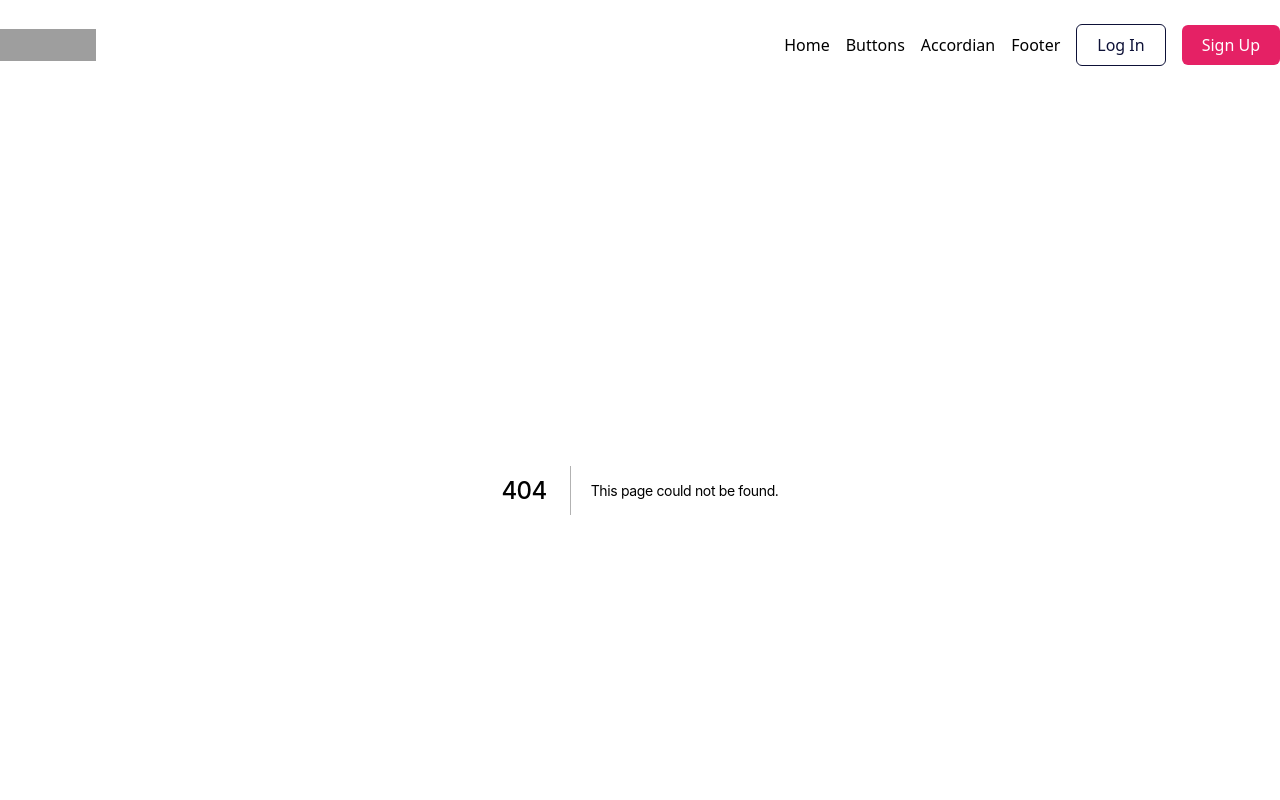
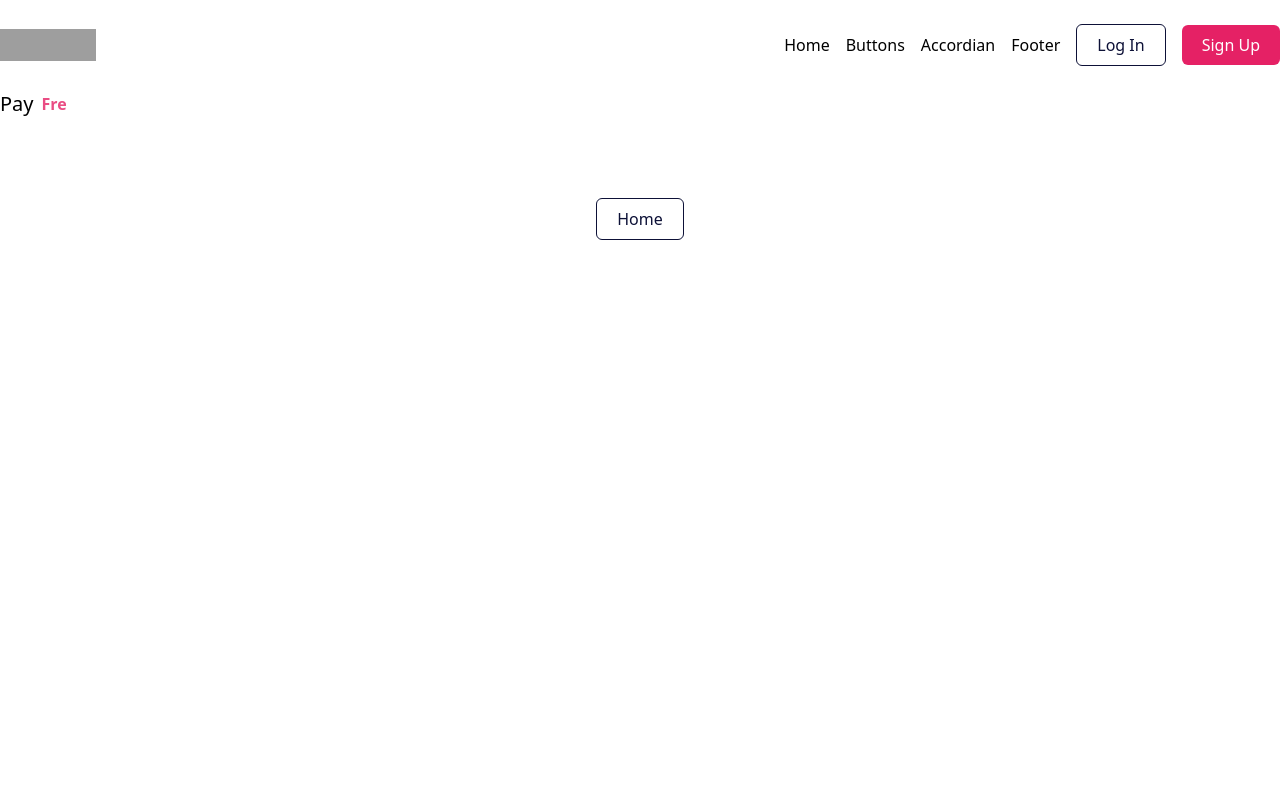
Before and after one commit to meetdevlope/components-repo, a Next.js app: page /type in a window 1280 px wide. Before the commit this address had no page. Shown: the top 800 px of the page. Built offline with nearby package versions, Linux system fonts and the light colour scheme; grey boxes are pictures that could not be loaded.

Commit message:
type auto animation added

```diff
--- /dev/null
+++ b/components/TypeComponent.jsx
@@ -0,0 +1,30 @@
+import React from "react";
+
+import Typical from "react-typical";
+
+const TypeComponent = () => {
+  return (
+    <div className="text-pri-light">
+      <Typical
+        steps={[
+          "Influencers",
+          1500,
+          "Freelancers",
+          1500,
+          "Suppliers",
+          1500,
+          "Creators",
+          1500,
+          "Developers",
+          1500,
+          "Affiliates",
+          1500,
+        ]}
+        loop={Infinity}
+        wrapper="b"
+      />
+    </div>
+  );
+};
+
+export default TypeComponent;
--- a/package.json
+++ b/package.json
@@ -16,6 +16,7 @@
     "react-dom": "18.2.0",
     "react-icons": "^4.4.0",
     "react-slick": "^0.29.0",
+    "react-typical": "^0.1.3",
     "slick-carousel": "^1.8.1"
   },
   "devDependencies": {
--- a/pages/index.js
+++ b/pages/index.js
@@ -1,6 +1,7 @@
 import React from 'react'
 import { useRouter } from 'next/router'
 import ButtonComponent from '../components/Button'
+import TypeComponent from '../components/TypeComponent';
 
 const Index = () => {
 
@@ -17,6 +18,7 @@ const Index = () => {
         <ButtonComponent appearance={'pri'} buttonText='Forms' onClick={() => router.push('/forms')} />
         <ButtonComponent appearance={'pri'} buttonText='Slider' onClick={() => router.push('/slider')} />
         <ButtonComponent appearance={'pri'} buttonText='Footer' onClick={() => router.push('/footer')} />
+        <ButtonComponent appearance={'pri'} buttonText='Type' onClick={() => router.push('/type')} />
       </div>
     </div>
   )
--- /dev/null
+++ b/pages/td.jsx
@@ -0,0 +1,16 @@
+import React from "react";
+
+const Threed = () => {
+  return (
+    <div className="h-screen kilas">
+      <iframe
+        src="https://my.spline.design/untitled-452198703026edebe22ddea20beaa121/"
+        frameBorder="0"
+        width="100%"
+        height="100%"
+      ></iframe>
+    </div>
+  );
+};
+
+export default Threed;
--- /dev/null
+++ b/pages/type.jsx
@@ -0,0 +1,13 @@
+import React from "react";
+import TypeComponent from "../components/TypeComponent";
+
+const Type = () => {
+  return (
+    <div className="flex justify-start items-center gap-2">
+      <h5>Pay</h5>
+      <TypeComponent />
+    </div>
+  );
+};
+
+export default Type;
```
Also changed, not shown: 2 other files (tests, documents, lock files or other folders).
